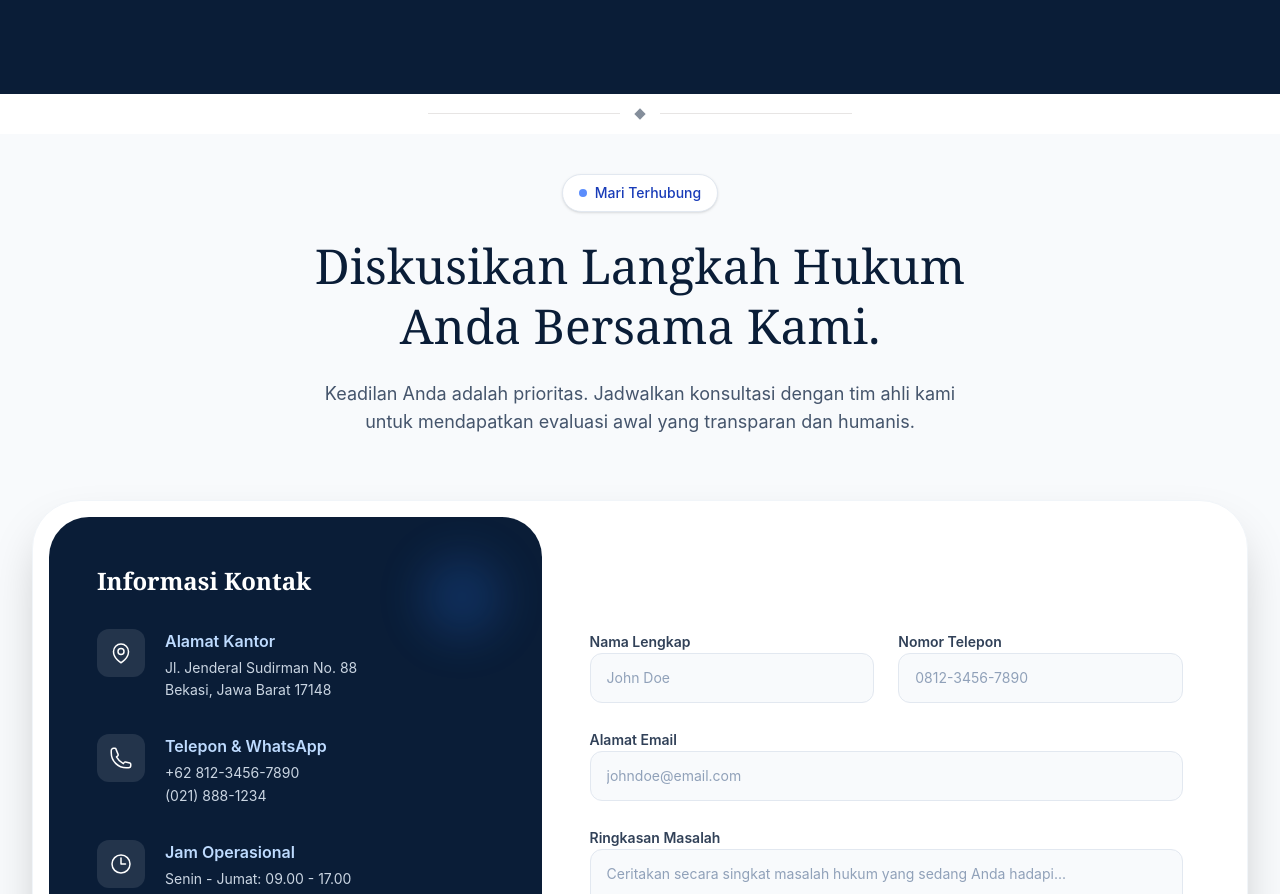
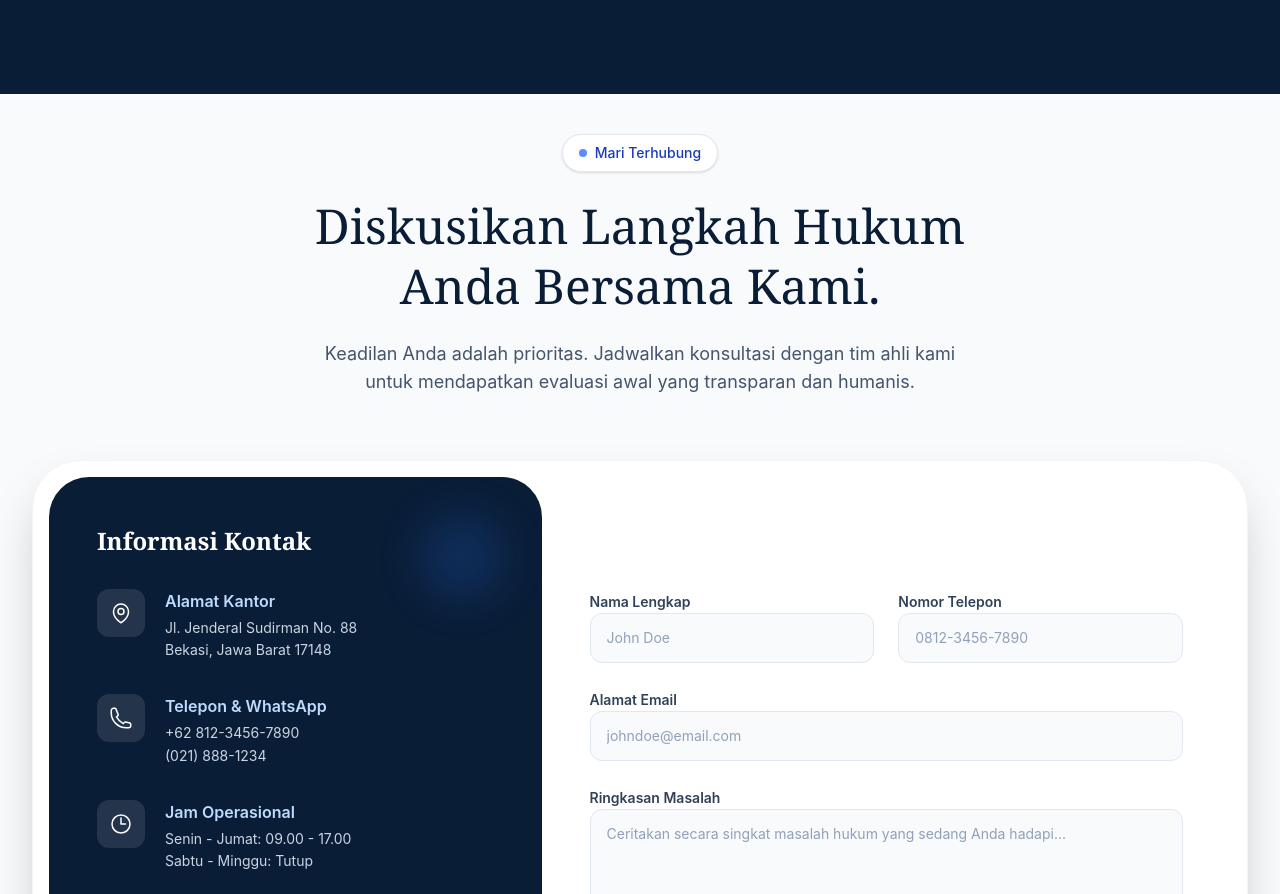
Before and after one commit to rizkialif/lawfirmCompro, a React (Vite) app: page / in a window 1280 px wide. Shown: the part 3610-4504 px from the top of the page. Built offline with nearby package versions, Linux system fonts and the light colour scheme.

Commit message:
fix: remove LuxuryDivider

```diff
--- a/src/App.tsx
+++ b/src/App.tsx
@@ -8,14 +8,13 @@ import Services from './modules/Services'
 import Testimonials from './modules/Testimonial'
 import ContactUs from './modules/ContactUs'
 
-// Anda bisa membuat komponen pembatas langsung di sini atau di file terpisah
-const LuxuryDivider = () => (
-  <div className="flex justify-center items-center py-4 bg-white">
-    <div className="w-24 md:w-48 h-px bg-stone-200"></div>
-    <div className="mx-4 w-2 h-2 rotate-45 bg-[#0a1d37] opacity-50"></div>
-    <div className="w-24 md:w-48 h-px bg-stone-200"></div>
-  </div>
-);
+// const LuxuryDivider = () => (
+//   <div className="flex justify-center items-center py-4 bg-white">
+//     <div className="w-24 md:w-48 h-px bg-stone-200"></div>
+//     <div className="mx-4 w-2 h-2 rotate-45 bg-[#0a1d37] opacity-50"></div>
+//     <div className="w-24 md:w-48 h-px bg-stone-200"></div>
+//   </div>
+// );
 
 function App() {
   const companyName = "Website Name"
@@ -33,7 +32,7 @@ function App() {
       <AboutUs />
       <Services />
       <Testimonials />
-      <LuxuryDivider />
+      {/* <LuxuryDivider /> */}
       <ContactUs />
     </div>
   )
```
